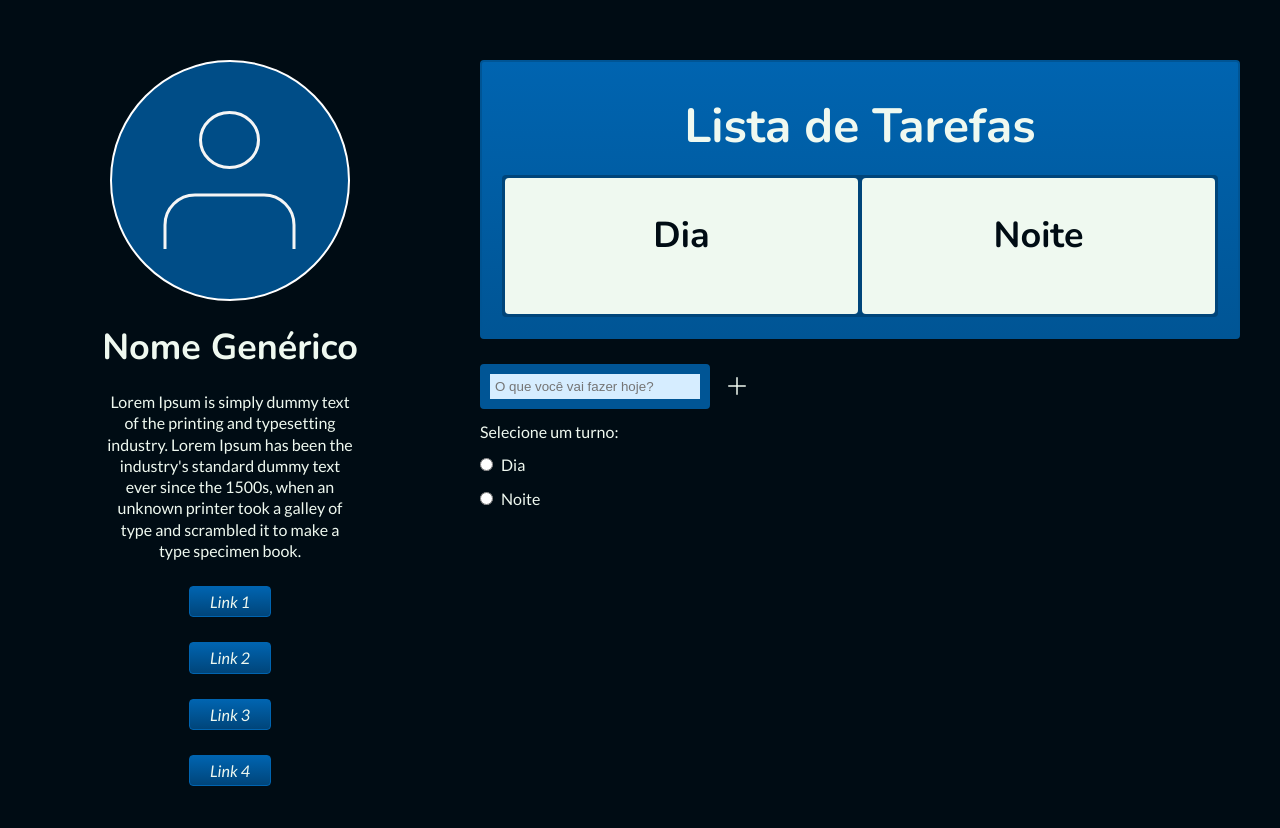
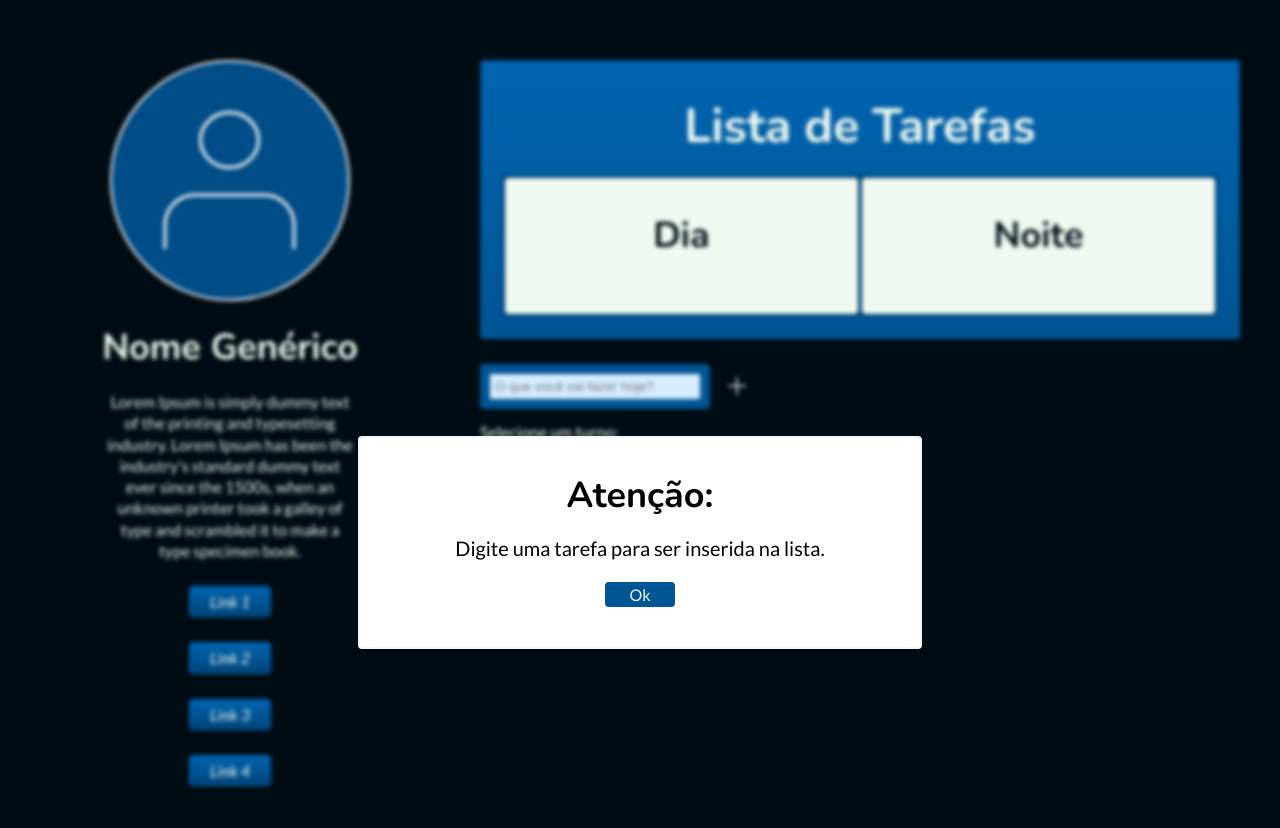
Before and after one commit to tainna-andryelli/to-do-list, a plain HTML site: page index.html in a window 1280 px wide. Both pictures are taken after a click on the button "Clique aqui para adicionar uma nova tarefa.". Drawn offline with nearby package versions, Linux system fonts and the light colour scheme.

Commit message:
feat: modal

```diff
--- a/css/style.css
+++ b/css/style.css
@@ -1,6 +1,8 @@
+/* Utilidades */
 @import "./utilidades/tipografia.css";
 @import "./utilidades/cores.css";
 @import "./utilidades/global.css";
+@import "./utilidades/modal.css";
 
 /* menu */
 @import "./menu/menu.css";
--- a/css/utilidades/global.css
+++ b/css/utilidades/global.css
@@ -31,4 +31,5 @@ ul {
   justify-content: center;
   gap: 60px;
   margin: 60px auto;
+  position: relative;
 }
--- /dev/null
+++ b/css/utilidades/modal.css
@@ -0,0 +1,32 @@
+.modal-container {
+  grid-column: 1/-1;
+  position: absolute;
+  align-self: center;
+  width: 100%;
+  display: none;
+}
+
+.modal {
+  margin: 0 auto;
+  width: 40%;
+  padding: 40px;
+  display: grid;
+  justify-items: center;
+  gap: 24px;
+  border-radius: 4px;
+  z-index: 9;
+  border: 2px solid var(--cor-1);
+}
+
+.modal button {
+  padding: 2px 24px;
+  background-color: var(--cor-3);
+  border: none;
+  color: var(--cor-1);
+  border-radius: 4px;
+  cursor: pointer;
+}
+
+.blur {
+  filter: blur(2px);
+}
--- a/index.html
+++ b/index.html
@@ -14,6 +14,13 @@
 
 <body>
   <main class="conteudo container">
+    <div class="modal-container">
+      <dialog class="modal">
+        <h2 class="font-titulo-2">Atenção:</h2>
+        <p class="font-texto-1"></p>
+        <button class="font-texto-2" onclick="fecharModal()">Ok</button>
+      </dialog>
+    </div>
     <div class="menu">
       <div class="imagem">
         <img src="./assets/imagem-generica.svg" alt="" width="240">
--- a/script.js
+++ b/script.js
@@ -5,9 +5,17 @@ function novaTarefa() {
 
   // validações
   if (!inputTarefa.value) {
-    alert("Digite uma tarefa para ser inserida na lista.");
+    // alert("Digite uma tarefa para ser inserida na lista.");
+    const descricao = document.querySelector(".modal p");
+    descricao.innerHTML = "Digite uma tarefa para ser inserida na lista.";
+
+    mostrarModal();
   } else if (!inputDia.checked && !inputNoite.checked) {
-    alert("Selecione um turno para sua tarefa.");
+    // alert("Selecione um turno para sua tarefa.");
+    const descricao = document.querySelector(".modal p");
+    descricao.innerHTML = "Selecione um turno para sua tarefa.";
+
+    mostrarModal();
   } else {
     let tarefa = inputTarefa.value;
 
@@ -50,3 +58,23 @@ function mudaTema() {
 }
 
 mudaTema();
+
+function mostrarModal() {
+  const modal = document.querySelector(".modal-container");
+  modal.style.display = "initial";
+
+  const menu = document.querySelector(".menu");
+  const tarefas = document.querySelector(".tarefas");
+  menu.classList.add("blur");
+  tarefas.classList.add("blur");
+}
+
+function fecharModal() {
+  const modal = document.querySelector(".modal-container");
+  const menu = document.querySelector(".menu");
+  const tarefas = document.querySelector(".tarefas");
+
+  modal.style.display = "none";
+  menu.classList.remove("blur");
+  tarefas.classList.remove("blur");
+}
```
